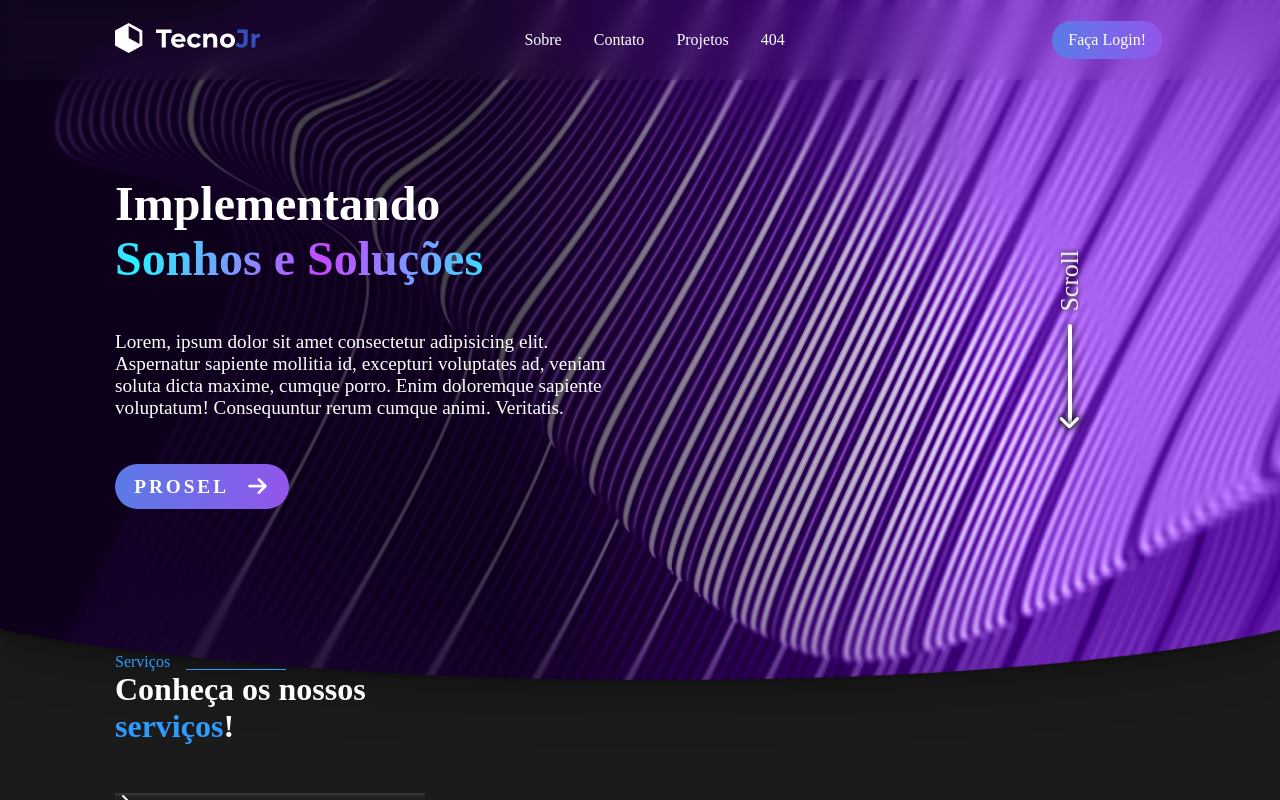
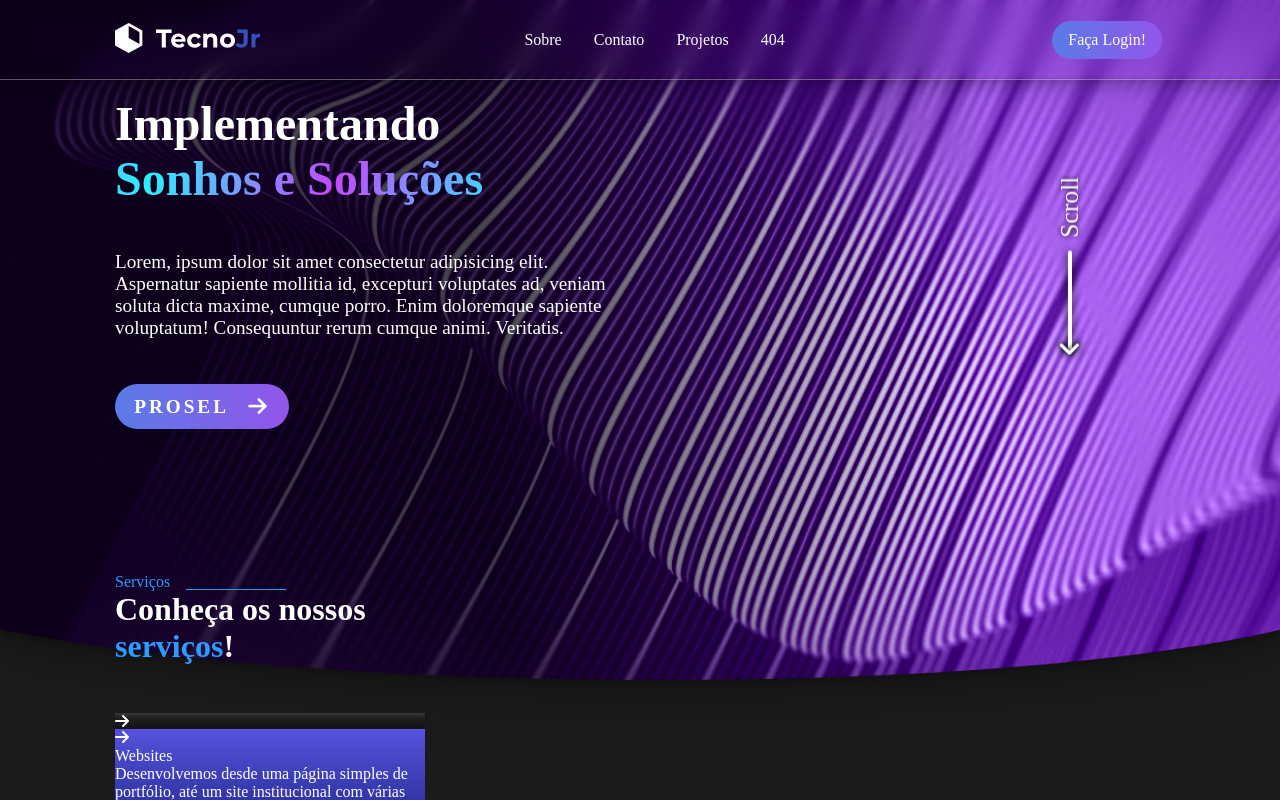
Before and after one commit to igorroc/tecno-site-2.0, a React (Vite) app in the folder tecno_site/: page / in a window 1280 px wide. Shown: the top 800 px of the page. Built offline with nearby package versions, Linux system fonts and the light colour scheme.

Commit message:
[add]: Header fixed on top

```diff
--- a/tecno_site/src/components/Header.tsx
+++ b/tecno_site/src/components/Header.tsx
@@ -4,13 +4,16 @@ import Logo from "../assets/icons/logo_nome_horizontal_white.svg?component"
 import { MaxWidthWrapper } from "./MaxWidthWrapper"
 
 const HeaderDiv = styled("header", {
-	backgroundColor: "#ffffff05",
+	position: "fixed",
+	top: "0",
+	backgroundColor: "#00000005",
 	width: "100%",
 	display: "flex",
 	height: "80px",
 	alignItems: "center",
 	justifyContent: "center",
 	backdropFilter: "blur(10px)",
+	zIndex: "10",
 
 	"& #headerLogo svg": {
 		height: "30px",
@@ -57,9 +60,23 @@ const HeaderDiv = styled("header", {
 		alignItems: "center",
 		justifyContent: "space-between",
 	},
+
+	"&::before": {
+		content: "",
+		width: "100%",
+		height: "1px",
+		position: "absolute",
+		bottom: "0",
+		zIndex: "-1",
+
+		backgroundColor: "#fff5",
+		filter: `drop-shadow(0 1px 1px rgba(0,0,0,1))
+				drop-shadow(0 2px 2px rgba(0,0,0,0.8))
+				drop-shadow(0 4px 4px rgba(0,0,0,0.6))
+				drop-shadow(0 6px 6px rgba(0,0,0,0.4))
+				drop-shadow(0 8px 8px rgba(0,0,0,0.2))`,
+	},
 })
-
-const ContentWrapper = styled("div", {})
 
 const LinkList = [
 	{ url: "/about", text: "Sobre" },
@@ -74,6 +91,7 @@ type HeaderProps = {
 
 export function Header(props: HeaderProps) {
 	return (
+		<div id="pageTop">
 			<HeaderDiv id="header">
 				<MaxWidthWrapper>
 					<a id="headerLogo" href="/">
@@ -99,5 +117,6 @@ export function Header(props: HeaderProps) {
 					<ButtonBorder text="Faça Login!" />
 				</MaxWidthWrapper>
 			</HeaderDiv>
+		</div>
 	)
 }
--- a/tecno_site/src/pages/404.tsx
+++ b/tecno_site/src/pages/404.tsx
@@ -15,9 +15,14 @@ const Wrapper = styled("div", {
 })
 
 const WrapperContent = styled("div", {
-	width: "50%",
+	width: "90%",
+	height: "100vh",
 	maxWidth: "510px",
-	margin: "10vh auto",
+
+	position: "absolute",
+	left: "50%",
+	transform: "translateX(-50%)",
+
 	display: "flex",
 	flexDirection: "column",
 	justifyContent: "center",
```
Lines whose indentation alone changed are shown as unchanged.
